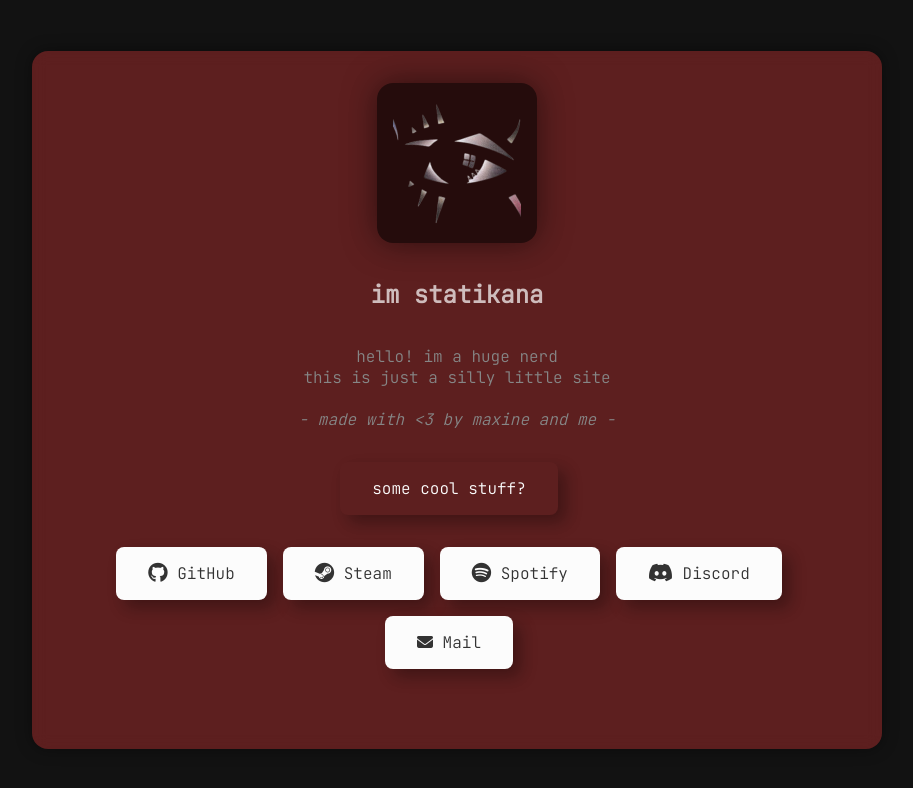
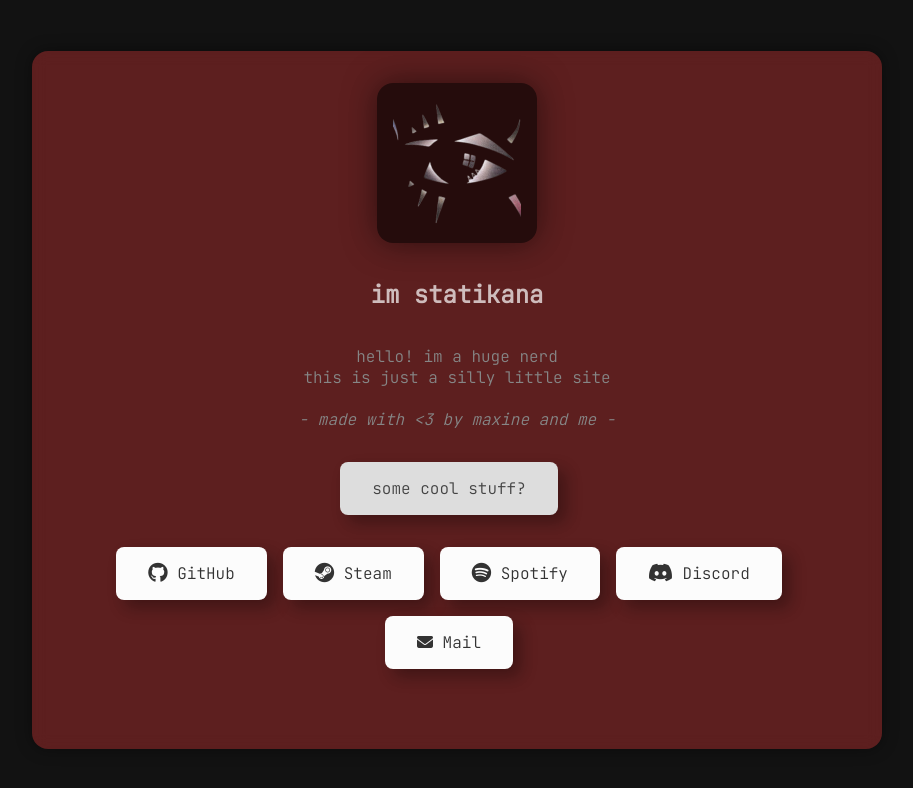
Before and after one commit to statikana/statikana.dev-old, a plain HTML site: page src/index.html in a window 1280 px wide. In both pictures the pointer is over the link "some cool stuff?". Shown: the whole page, without its empty margins (183-1096 px from the left). Drawn offline with nearby package versions, Linux system fonts and the light colour scheme.

Commit message:
the big t

```diff
--- a/src/CSS/main.css
+++ b/src/CSS/main.css
@@ -120,6 +120,11 @@ body {
     transition: background-color 0.3s ease-in;
 }
 
+.hallow-buttons a:hover {
+    background-color: #dddddd;
+    color: #444444;
+}
+
 .buttons {
     display: flex;
     justify-content: center;
```
